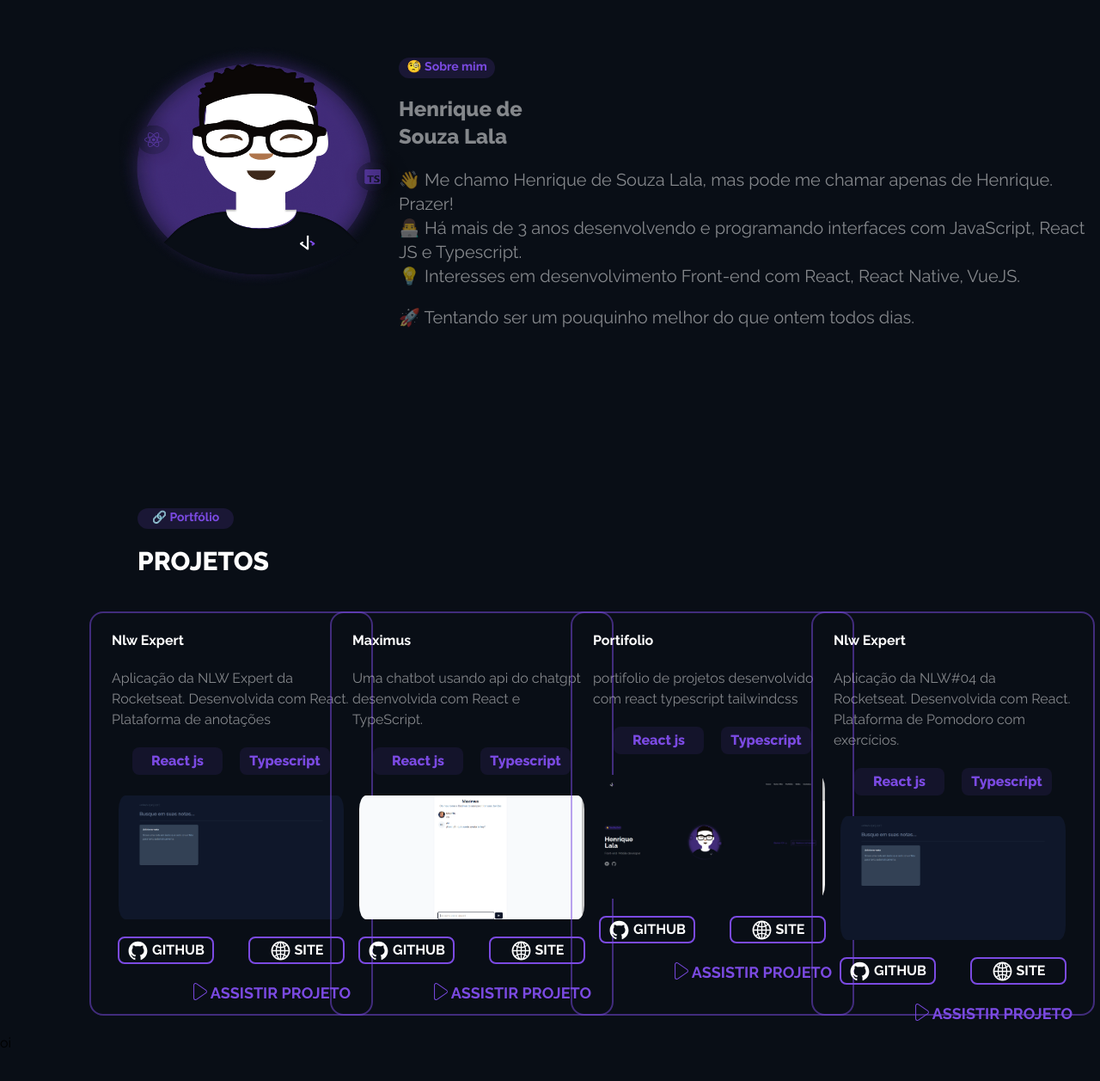
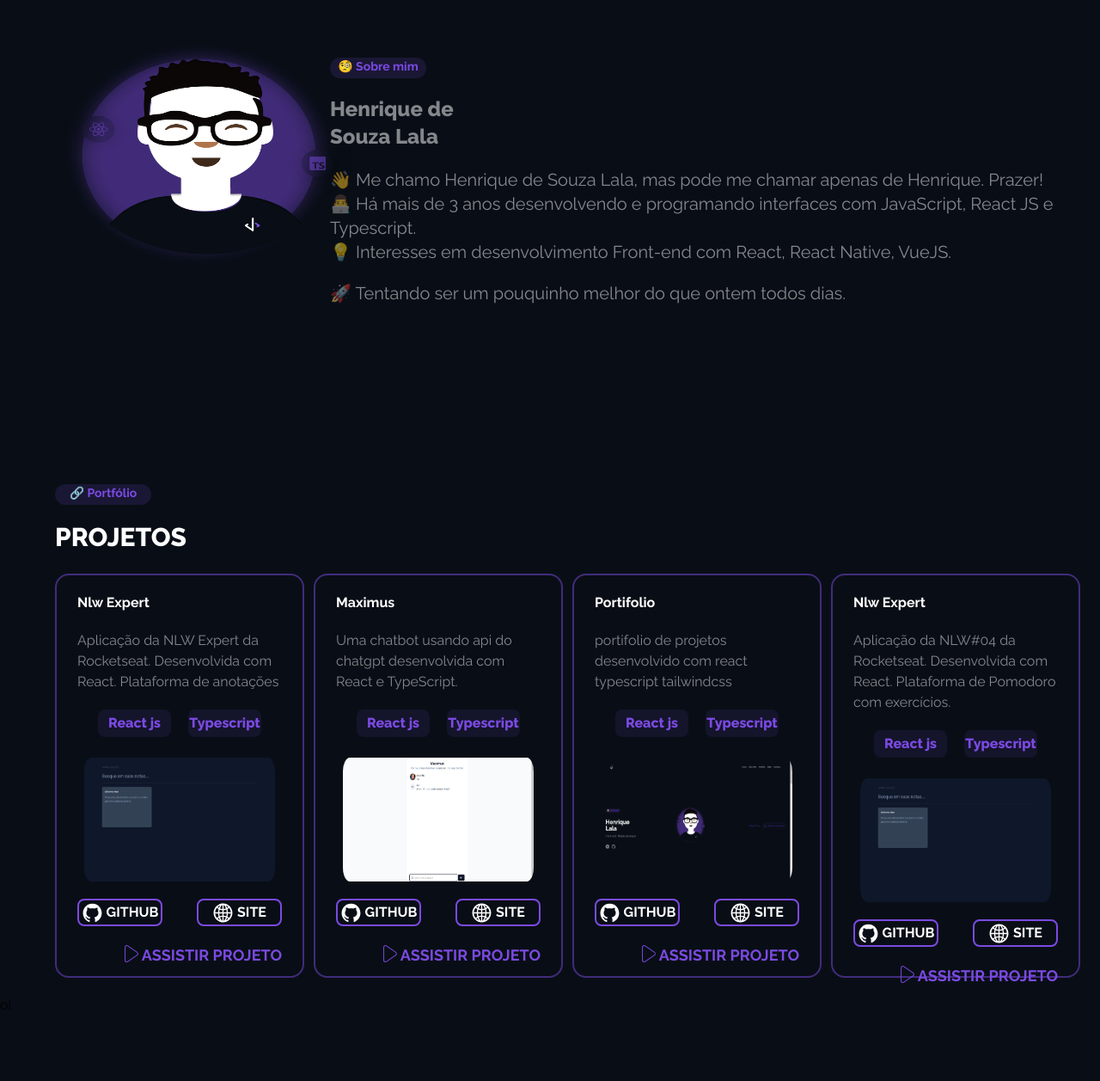
Before and after one commit to henrique5842/portifolio, a React (Vite) app: page / in a window 1280 px wide. Shown: the part 1778-3035 px from the top of the page at 86% size. Built offline with nearby package versions, Linux system fonts and the light colour scheme.

Commit message:
correcao de bug

```diff
--- a/src/components/projeto.tsx
+++ b/src/components/projeto.tsx
@@ -14,20 +14,20 @@
 
   return (
     <div id="portifolio" className="mt-52">
-      <div className=" sm:grid-cols-2 w-28 h-6 bg-roxo/15 rounded-full ml-10 lg:ml-40  mb-5">
+      <div className=" sm:grid-cols-2 w-28 h-6 bg-roxo/15 rounded-full ml-10 lg:ml-16  mb-5">
         <p className="text-roxo text-center font-bold text-sm lg:mt-32">
           🔗 Portfólio
         </p>
       </div>
-      <div className="mb-5">
-        <span className="text-white ml-10 font-extrabold text-3xl lg:ml-40">
+      <div className="mb-1">
+        <span className="text-white ml-10 font-extrabold text-3xl lg:ml-16">
           PROJETOS
         </span>
       </div>
-      <div className="lg:grid sm:grid sm:grid-cols-2 lg:grid-cols-4 lg:px-20 ">
+      <div className="lg:grid sm:grid sm:grid-cols-2 lg:grid-cols-4 lg:px-20 lg:-ml-5 lg:gap-16">
       {Projects.slice(0, 4).map((project, index) => (
-        <div key={index} className={`mt-5 px-6 mb-5 ${isMobile && index > 0 ? 'hidden' : ''}`}>
-          <div className="border-2 border-roxo/50 w-[330px] h-[470px] rounded-2xl ">
+        <div key={index} className={`mt-5 px-1 mb-5 ${isMobile && index > 0 ? 'hidden' : ''}`}>
+          <div className="border-2 border-roxo/50 w-[290px] h-[470px] rounded-2xl ">
         <div className="mt-5 px-6 mb-5">
           <span className="text-white font-bold text-base">{project.name}</span>
           <p className="text-white/50 font-regular text-base mt-5 mb-5">{project.description}</p>
--- a/src/components/sobremin.tsx
+++ b/src/components/sobremin.tsx
@@ -4,13 +4,13 @@
   return (
     <div className="grid justify-center mt-40 lg:-ml-24 lg:grid-cols-2 lg:mt-80" id="sobremin">
       <div className="flex items-center mt-40">
-        <img src={Avatar} alt="meu avatar" className="w-[90%] h-[90%] lg:w-[65%] lg:h-[75%] lg:ml-32" />
+        <img src={Avatar} alt="meu avatar" className="w-[90%] h-[90%] lg:w-[65%] lg:h-[75%] lg:ml-16" />
       </div>
       <div>
-        <div className=" w-28 h-6 bg-roxo/15 rounded-full mb-5 mt-5 lg:mt-56 lg:-ml-32 ml-7">
+        <div className=" w-28 h-6 bg-roxo/15 rounded-full mb-5 mt-5 lg:mt-56 lg:-ml-52 ml-7">
           <p className="text-roxo text-center font-bold text-sm lg:mt-16">🧐 Sobre mim</p>
         </div>
-        <div className="hidden lg:grid text-white/50 lg:-ml-32">
+        <div className="hidden lg:grid text-white/50 lg:-ml-52">
         <p className="font-extrabold text-2xl mb-5">Henrique de <br /> Souza Lala</p>
         <p className="font-regular text-xl mb-5">👋 Me chamo Henrique de Souza Lala, mas pode me chamar apenas de Henrique. Prazer! <br />
            👨‍💻 Há mais de 3 anos desenvolvendo e programando interfaces com JavaScript, React JS e Typescript. <br />
```
